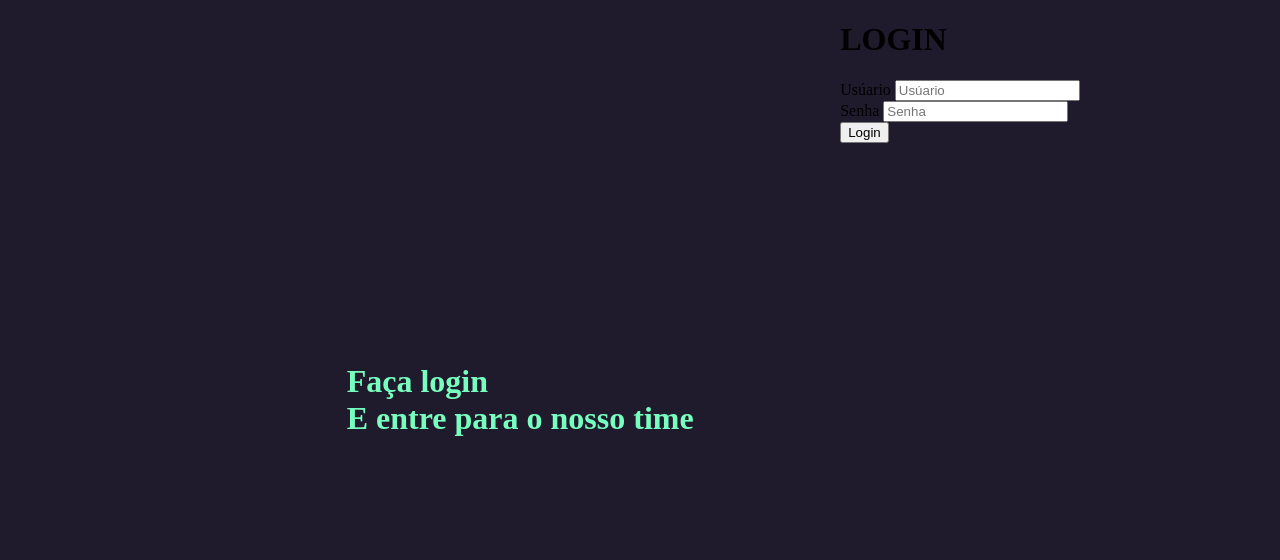
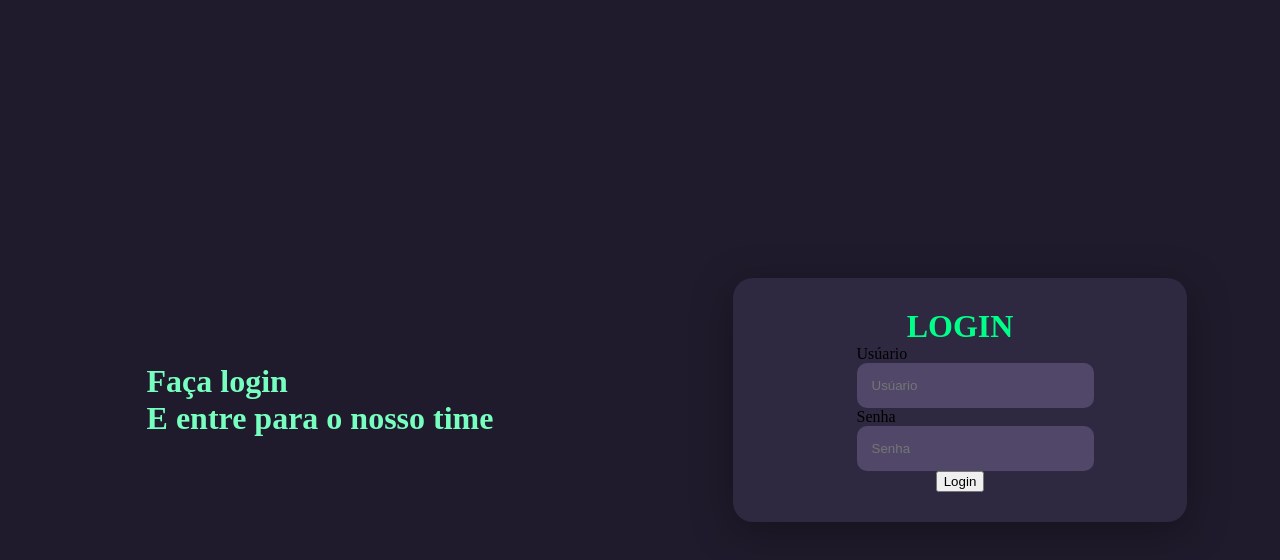
Before and after one commit to GuilhermeCarrer/Tela-de-Login, a plain HTML site: page index.html in a window 1280 px wide. Drawn offline with Linux system fonts and the light colour scheme.

Commit message:
commit intial

```diff
--- a/style.css
+++ b/style.css
@@ -19,3 +19,42 @@ body{
 .left-login > h1{
     color: #77ffc0;
 }
+.right-login{
+    width: 50vw;
+    height: 100vh;
+    display: flex;
+    justify-content: center;
+    align-items: center;
+
+}
+.card-login{
+    width: 60%;
+    display: flex;
+    justify-content: center;
+    align-items: center;
+flex-direction: column;
+padding: 30px 35px;
+background: #2f2841;
+border-radius: 20px;
+box-shadow: 0px 10px 40px #00000056;
+}
+
+.card-login > h1{
+    color: #00ff88;
+    font-weight: 800;
+    margin: 0;
+}
+
+.textfield{
+    display: flex;
+    flex-direction: column;
+    align-items: flex-start;
+    justify-content: center;
+}
+.textfield >input {
+    width: 100%;
+    border: none;
+    border-radius:  10px;
+    padding: 15px;
+    background: #514869;
+}
```
